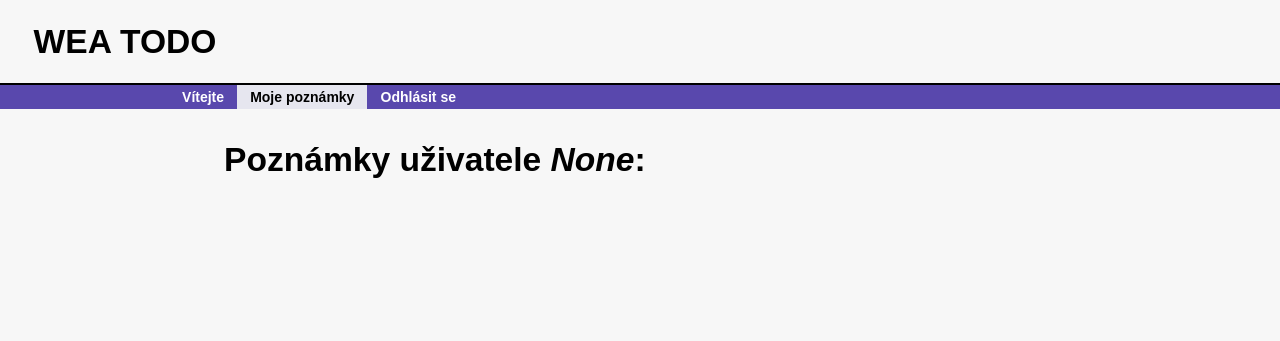
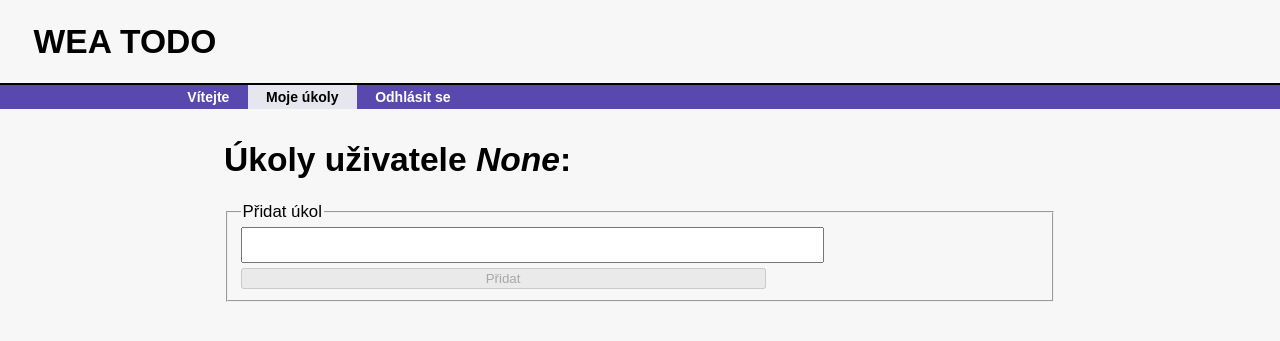
Before and after one commit to RadekMocek/WEA, a Flask app: page /profile in a window 1280 px wide. Shown: the top 341 px of the page. Run offline with Flask 3, Linux system fonts and the light colour scheme; the visitor is signed in with stand-in values (Sample User, id 1).

Commit message:
Přidávání úkolů; 404 handling

```diff
--- a/project/__init__.py
+++ b/project/__init__.py
@@ -30,6 +30,9 @@
     from .auth import auth as auth_blueprint
     app.register_blueprint(auth_blueprint)
 
+    from .error import error as error_blueprint
+    app.register_blueprint(error_blueprint)
+
     from .main import main as main_blueprint
     app.register_blueprint(main_blueprint)
 
--- a/project/main.py
+++ b/project/main.py
@@ -1,5 +1,10 @@
-from flask import Blueprint, render_template
-from flask_login import login_required, current_user
+from datetime import datetime
+
+from flask import Blueprint, flash, redirect, render_template, request, url_for
+from flask_login import current_user, login_required
+
+from . import db
+from .models import Task
 
 main = Blueprint("main", __name__)
 
@@ -13,3 +18,17 @@
 @login_required
 def profile():
     return render_template("profile.html", nickname=current_user.nickname)
+
+
+@main.route("/add_task", methods=["POST"])
+@login_required
+def add_task():
+    new_task_content = request.form.get("new_task_content")
+    if not new_task_content:
+        flash("Nelze přidat prázdný úkol.")
+        return redirect(url_for("main.profile"))
+
+    new_task = Task(content=new_task_content, created_at=datetime.now(), done=False, user_id=current_user.id)
+    db.session.add(new_task)
+    db.session.commit()
+    return redirect(url_for("main.profile"))
--- a/project/models.py
+++ b/project/models.py
@@ -14,4 +14,5 @@
     id = db.Column(db.Integer, primary_key=True)
     content = db.Column(db.String(1024))
     created_at = db.Column(db.DateTime)
+    done = db.Column(db.Boolean)
     user_id = db.Column(db.Integer, db.ForeignKey("user.id"), nullable=False)
--- a/project/static/style.css
+++ b/project/static/style.css
@@ -68,3 +68,10 @@
     width: 65%;
     margin: 2rem auto 0 auto;
 }
+
+.add_task textarea {
+    resize: none;
+}
+.add_task button {
+    width: 525px;
+}
--- a/project/templates/base.html
+++ b/project/templates/base.html
@@ -20,7 +20,7 @@
             </li>
             {% if current_user.is_authenticated %}
                 <li class="{{ "active" if request.path == "/profile" else "" }}">
-                    <a href="{{ url_for("main.profile") }}">Moje poznámky</a>
+                    <a href="{{ url_for("main.profile") }}">Moje úkoly</a>
                 </li>
             {% endif %}
             {% if not current_user.is_authenticated %}
@@ -53,6 +53,9 @@
     {% endblock %}
 </main>
 
+{% block javascript %}
+{% endblock %}
+
 </body>
 
 </html>
--- a/project/templates/profile.html
+++ b/project/templates/profile.html
@@ -1,5 +1,28 @@
 {% extends "base.html" %}
 
 {% block content %}
-    <h1>Poznámky uživatele <var>{{ nickname }}</var>:</h1>
+    <h1>Úkoly uživatele <var>{{ nickname }}</var>:</h1>
+
+    <form class="add_task" method="POST" action="/add_task">
+        <fieldset>
+            <legend>Přidat úkol</legend>
+            <label>
+                <textarea name="new_task_content" rows="2" cols="70"
+                          id="new_task_content" onkeyup="checkInputLength();"></textarea>
+            </label>
+            <br>
+            <button id="submit_button" disabled>Přidat</button>
+        </fieldset>
+    </form>
 {% endblock %}
+
+{% block javascript %}
+    <script>
+        const newTaskContent = document.getElementById("new_task_content");
+        const submitButton = document.getElementById("submit_button");
+
+        const checkInputLength = () => {
+            submitButton.disabled = newTaskContent.value === "";
+        };
+    </script>
+{% endblock %}
```
Also changed, not shown: project/auth.py (+11 -5 lines), project/error.py (added, +9 -0 lines).
